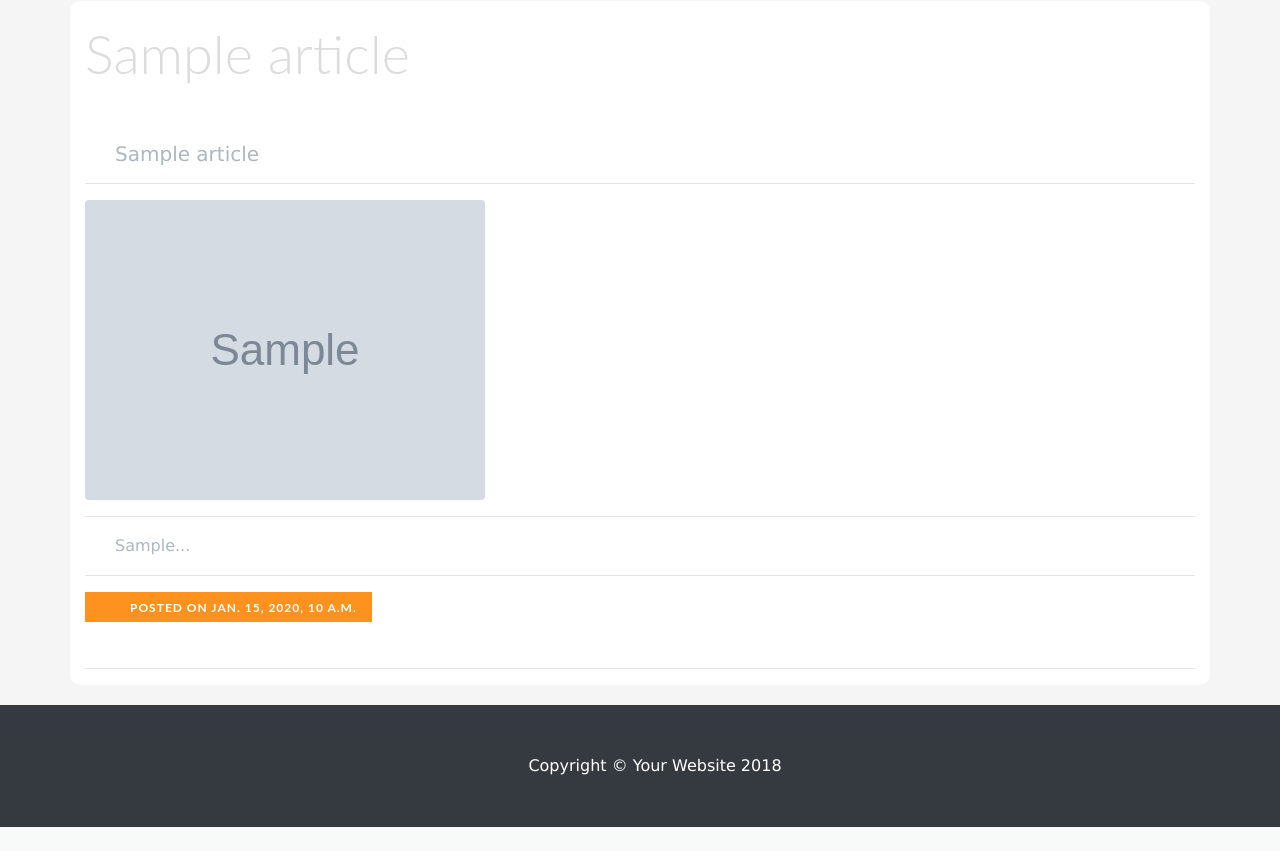
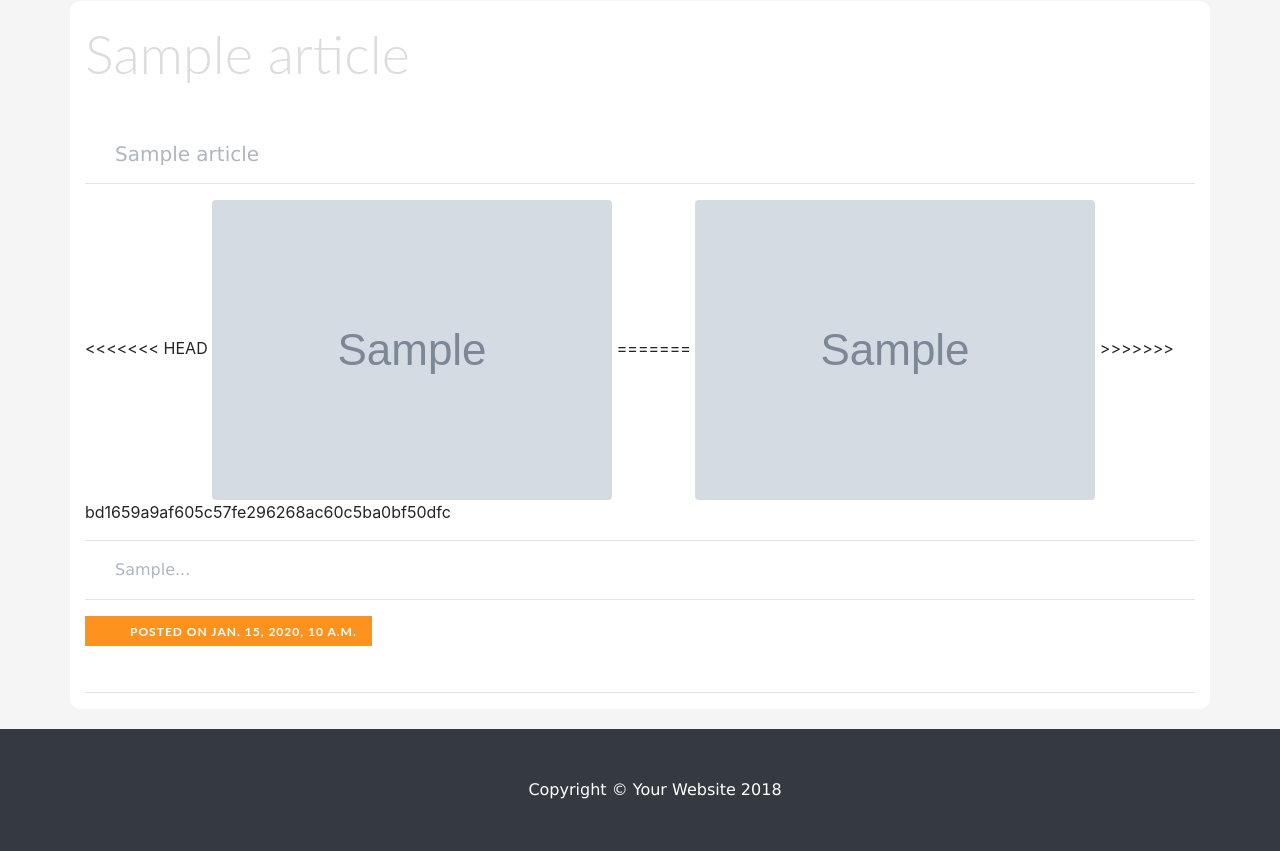
Before and after one commit to mwuillai/django-blog, a Django app: page /blog/ in a window 1280 px wide. Shown: the part 297-1148 px from the top of the page. Before the commit the page ends 1124 px from the top, so only its background shows below. Run offline with Django 3.2, Linux system fonts and the light colour scheme; tables that the repository leaves empty hold one stand-in row (values such as "Sample post"); grey boxes marked "Sample" are stand-in pictures; some libraries are stand-ins or nearby versions.

```diff
--- a/blog/templates/blog/index.html
+++ b/blog/templates/blog/index.html
@@ -29,7 +29,11 @@
             <hr>
 
             <!-- Preview Image -->
+<<<<<<< HEAD
+            <img class="img-fluid rounded" src="{{ article.image }}" alt="">
+=======
             <img class="img-fluid rounded" src="{{ article.image.url }}" alt="">
+>>>>>>> bd1659a9af605c57fe296268ac60c5ba0bf50dfc
 
             <hr>
 
```
